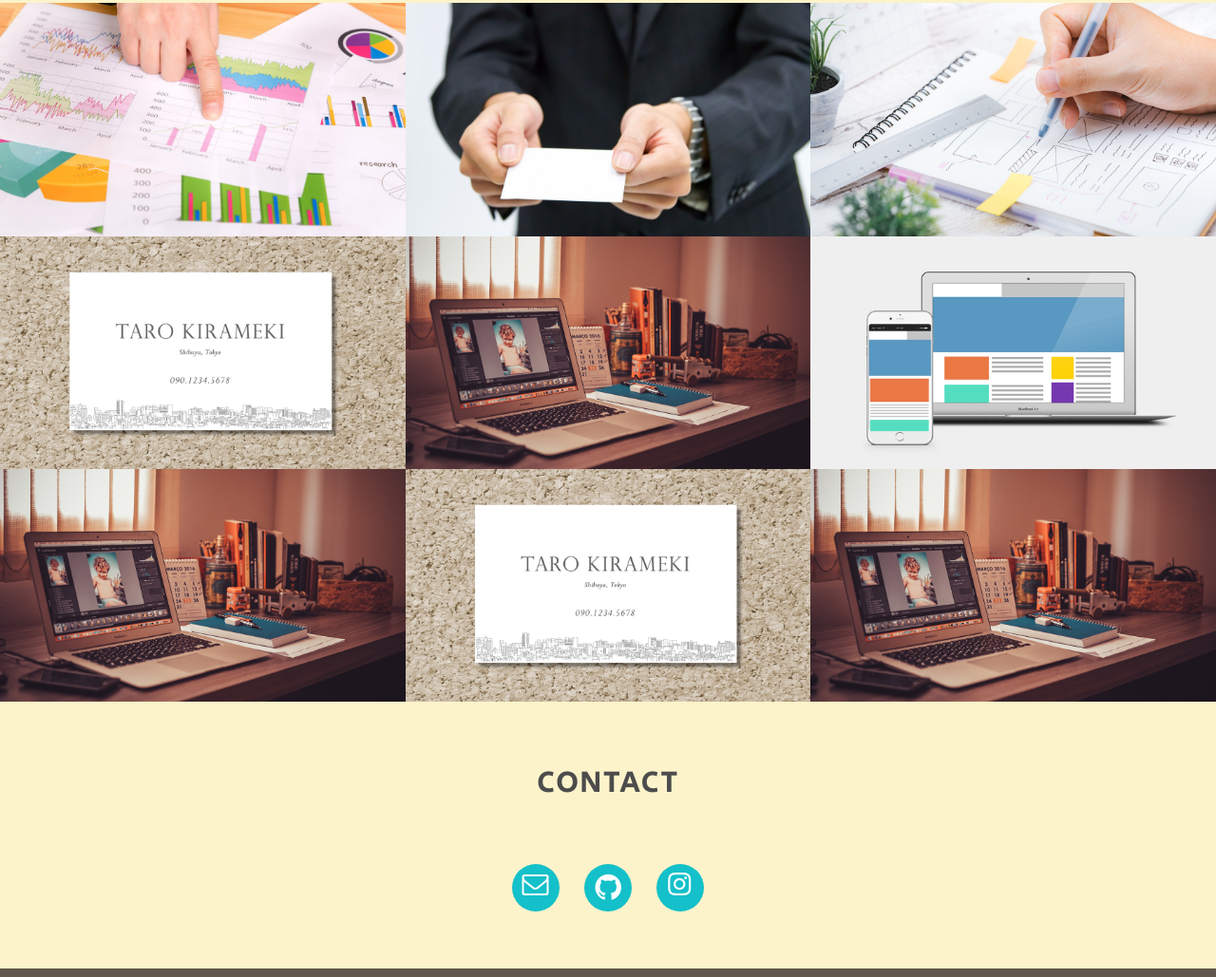
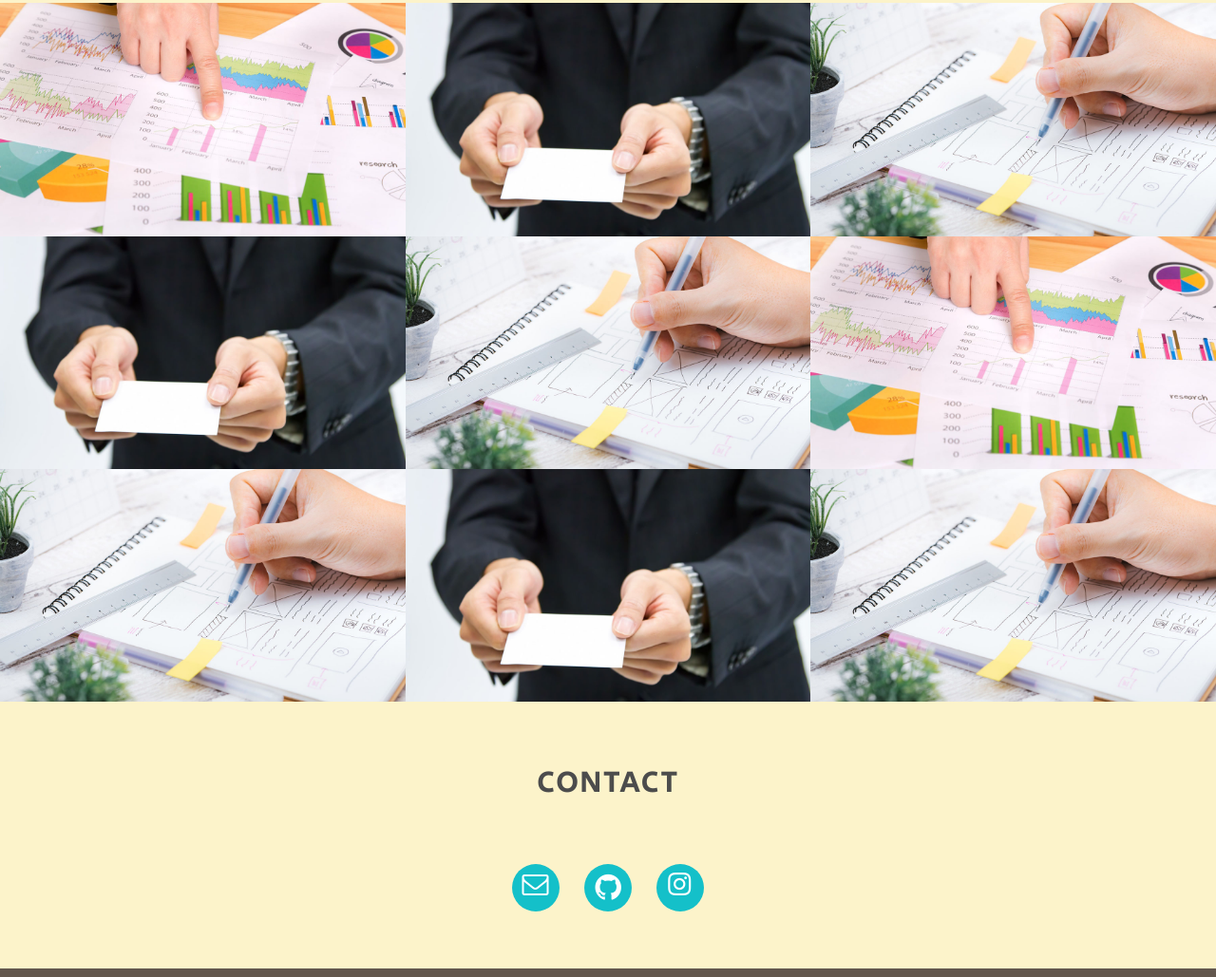
Before and after one commit to munmun1991/munmun1991.github.io, a plain HTML site: page index.html in a window 1280 px wide. Shown: the part 1182-2211 px from the top of the page at 95% size. Drawn offline with nearby package versions, Linux system fonts and the light colour scheme.

Commit message:
photoshop課題2回目

```diff
--- a/index.html
+++ b/index.html
@@ -80,9 +80,10 @@
                 </div>
             </a>
         </div>
+
         <div class="works-box">
             <a href="#">
-                <img src="./images/img_work_card.jpg" alt="きらめき太郎様 名刺デザイン">
+                <img src="./images/meishi.jpg" alt="きらめき太郎様 名刺デザイン">
                 <div class="works-box-inner">
                     <div class="text-center">
                         <h3>きらめき太郎様 名刺</h3>
@@ -94,7 +95,7 @@
         </div>
         <div class="works-box">
             <a href="#">
-                <img src="./images/img_work_blog.jpg" alt="WordPressオリジナルテーマ">
+                <img src="./images/designing.jpg" alt="WordPressオリジナルテーマ">
                 <div class="works-box-inner">
                     <div class="text-center">
                         <h3>ブログデザイン</h3>
@@ -106,7 +107,7 @@
         </div>
         <div class="works-box">
             <a href="#">
-                <img src="./images/img_work_site.png" alt="株式会社きらめき コーポレートサイト様 Webサイトデザイン">
+                <img src="./images/toukei.jpg" alt="株式会社きらめき コーポレートサイト様 Webサイトデザイン">
                 <div class="works-box-inner">
                     <div class="text-center">
                         <h3>株式会社きらめき コーポレートサイト</h3>
@@ -116,9 +117,10 @@
                 </div>
             </a>
         </div>
-        <div class="works-box">
+
+         <div class="works-box">
             <a href="#">
-                <img src="./images/img_work_blog.jpg" alt="WordPressオリジナルテーマ">
+                <img src="./images/designing.jpg" alt="WordPressオリジナルテーマ">
                 <div class="works-box-inner">
                     <div class="text-center">
                         <h3>ブログデザイン</h3>
@@ -130,7 +132,7 @@
         </div>
         <div class="works-box">
             <a href="#">
-                <img src="./images/img_work_card.jpg" alt="きらめき太郎様 名刺デザイン">
+                <img src="./images/meishi.jpg" alt="きらめき太郎様 名刺デザイン">
                 <div class="works-box-inner">
                     <div class="text-center">
                         <h3>きらめき太郎様 名刺</h3>
@@ -142,7 +144,7 @@
         </div>
         <div class="works-box">
             <a href="#">
-                <img src="./images/img_work_blog.jpg" alt="WordPressオリジナルテーマ">
+                <img src="./images/designing.jpg" alt="WordPressオリジナルテーマ">
                 <div class="works-box-inner">
                     <div class="text-center">
                         <h3>ブログデザイン</h3>
```
Also changed, not shown: images/img_profile.jpg (deleted), images/img_work_blog.jpg (deleted), images/img_work_card.jpg (deleted), images/img_work_site.png (deleted).
